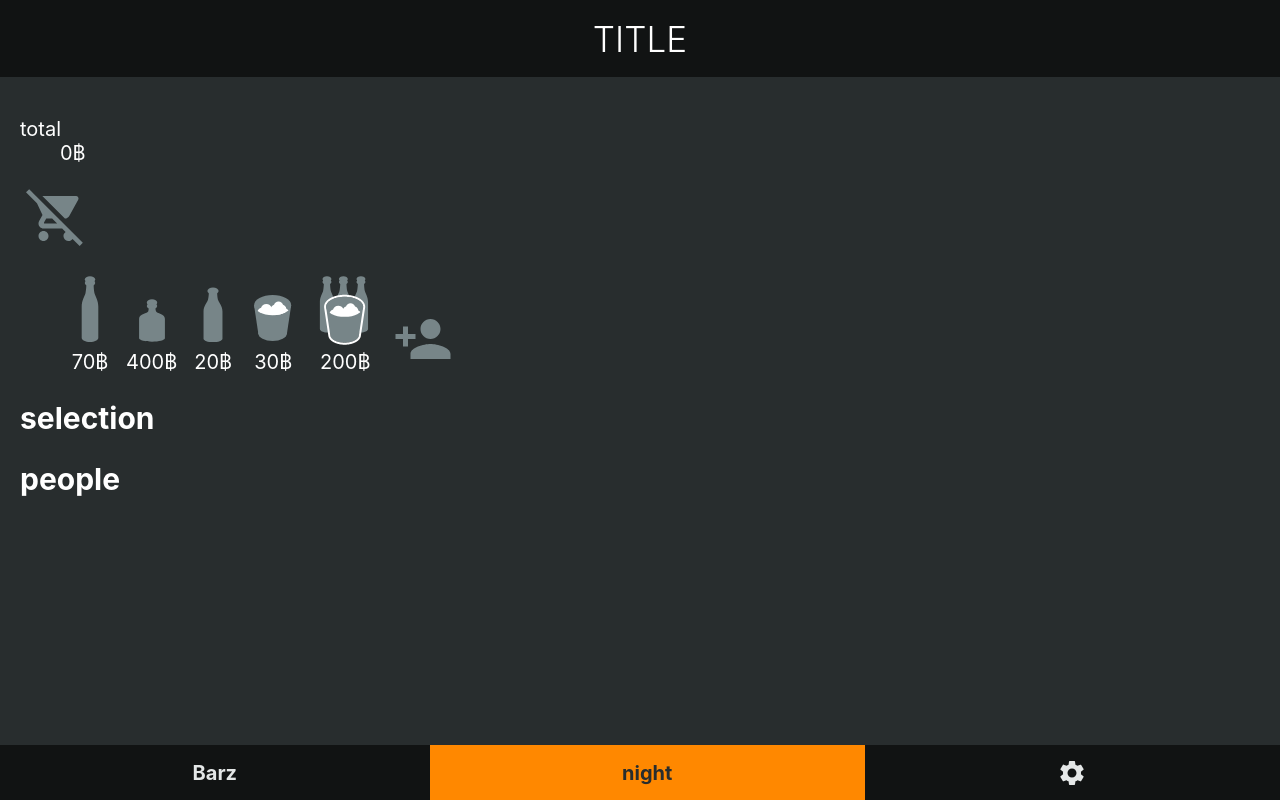
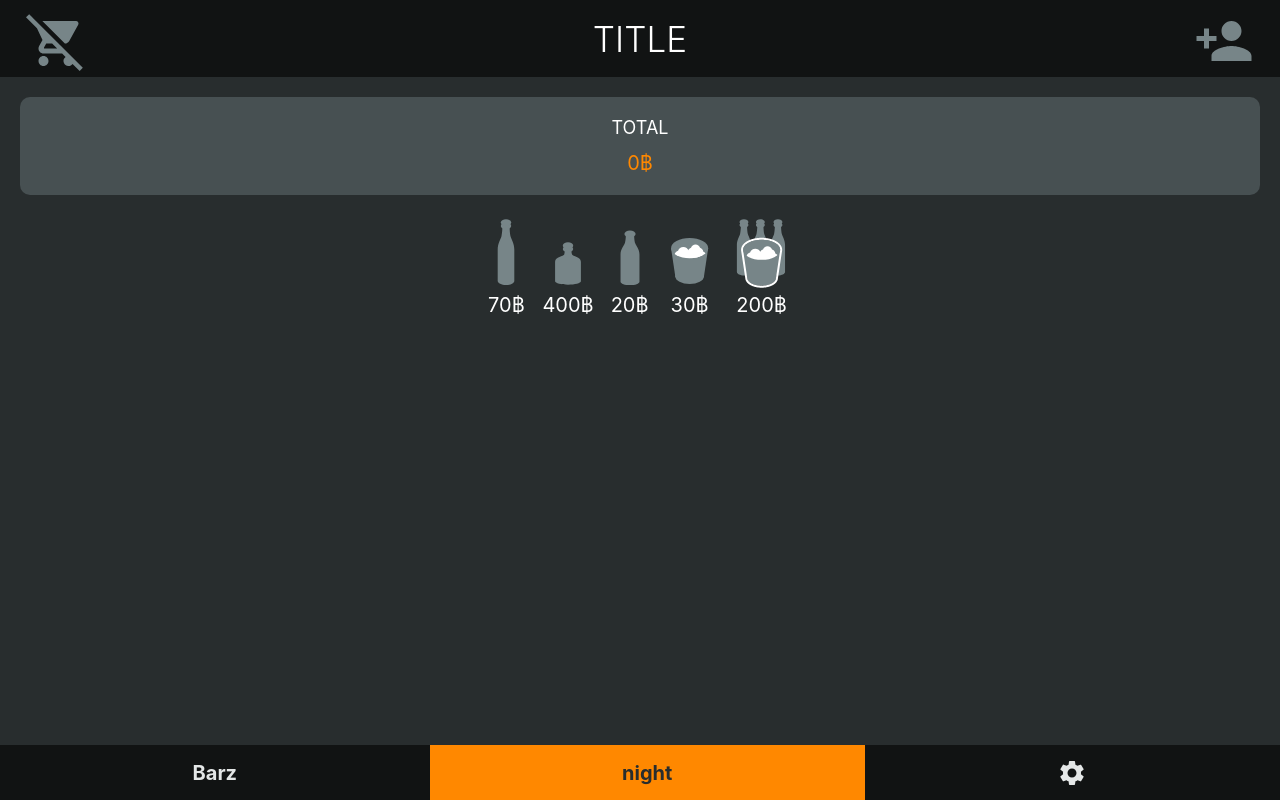
Before and after one commit to Hiswe/foo-barz, a Vue app: page /#/night in a window 1280 px wide. Built offline with nearby package versions, Linux system fonts and the light colour scheme.

Commit message:
NIGHT – better layout

```diff
--- a/src/views/Night.vue
+++ b/src/views/Night.vue
@@ -4,15 +4,15 @@ foobars-main-content(page="night" :title="$t(`title`)")
     dt.totals__label {{ $t( 'total') }}
     dd.totals__value {{totals.all}}฿
     template(v-if="totals.perPerson")
-      dt.totals__label {{ $t( 'total-person') }}
+      dt.totals__label {{ $t( 'total-person') }} ({{persons.length}})
       dd.totals__value {{totals.perPerson}}฿
 
-  button.night__action(@click="clearNight")
+  button.night__action.night__action--clear(@click="clearNight")
     foobars-icon(
       name="remove-shopping-cart"
       :scale="2.5"
     )
-  menu
+  menu.night__items
     button.night__action(
       v-for="product in products"
       :key="product.id"
@@ -20,11 +20,12 @@ foobars-main-content(page="night" :title="$t(`title`)")
     )
       foobars-icon(:name="product.icon")
       div {{product.price}}฿
-    button.night__action(
+    button.night__action.night__action--add-person(
       @click="addPerson"
     )
       foobars-icon(name="person-add" :scale="2.5")
-  h2 {{ $t('selection') }}
+  template(v-if="items.length")
+    h2.night__title {{ $t('selection') }}
     div
       button.night__action(
         v-for="(item, index) in items"
@@ -34,7 +35,8 @@ foobars-main-content(page="night" :title="$t(`title`)")
         foobars-icon(
           :name="item.icon"
         )
-  h2 {{ $t('people') }}
+  template(v-if="persons.length")
+    h2.night__title {{ $t('people') }}
     div
       button.night__action(
         v-for="person in persons"
@@ -49,9 +51,57 @@ foobars-main-content(page="night" :title="$t(`title`)")
 
 <style lang="scss" scoped>
 .night {
+  &__title {
+    text-align: center;
+    text-transform: uppercase;
+    font-weight: 300;
+    letter-spacing: 0.05em;
+  }
+  &__items {
+    margin: 0;
+    padding: 1rem 0;
+    text-align: center;
+  }
   &__action {
     border: 0;
     background: none;
+
+    &--clear,
+    &--add-person {
+      position: absolute;
+      top: 0.5rem;
+    }
+    &--clear {
+      left: 1rem;
+    }
+    &--add-person {
+      right: 1rem;
+    }
+  }
+}
+.totals {
+  background: var(--c-primary-darker);
+  padding: 1rem;
+  margin: 0;
+  display: grid;
+  grid-template-rows: repeat(2, 1fr);
+  grid-gap: 0.5rem;
+  border-radius: 0.5rem;
+
+  &__label,
+  &__value {
+    margin: 0;
+    padding: 0;
+    text-align: center;
+  }
+  &__label {
+    text-transform: uppercase;
+    font-size: 0.9rem;
+    grid-row: 1;
+  }
+  &__value {
+    grid-row: 2;
+    color: var(--c-accent);
   }
 }
 </style>
```
Lines whose indentation alone changed are shown as unchanged.
